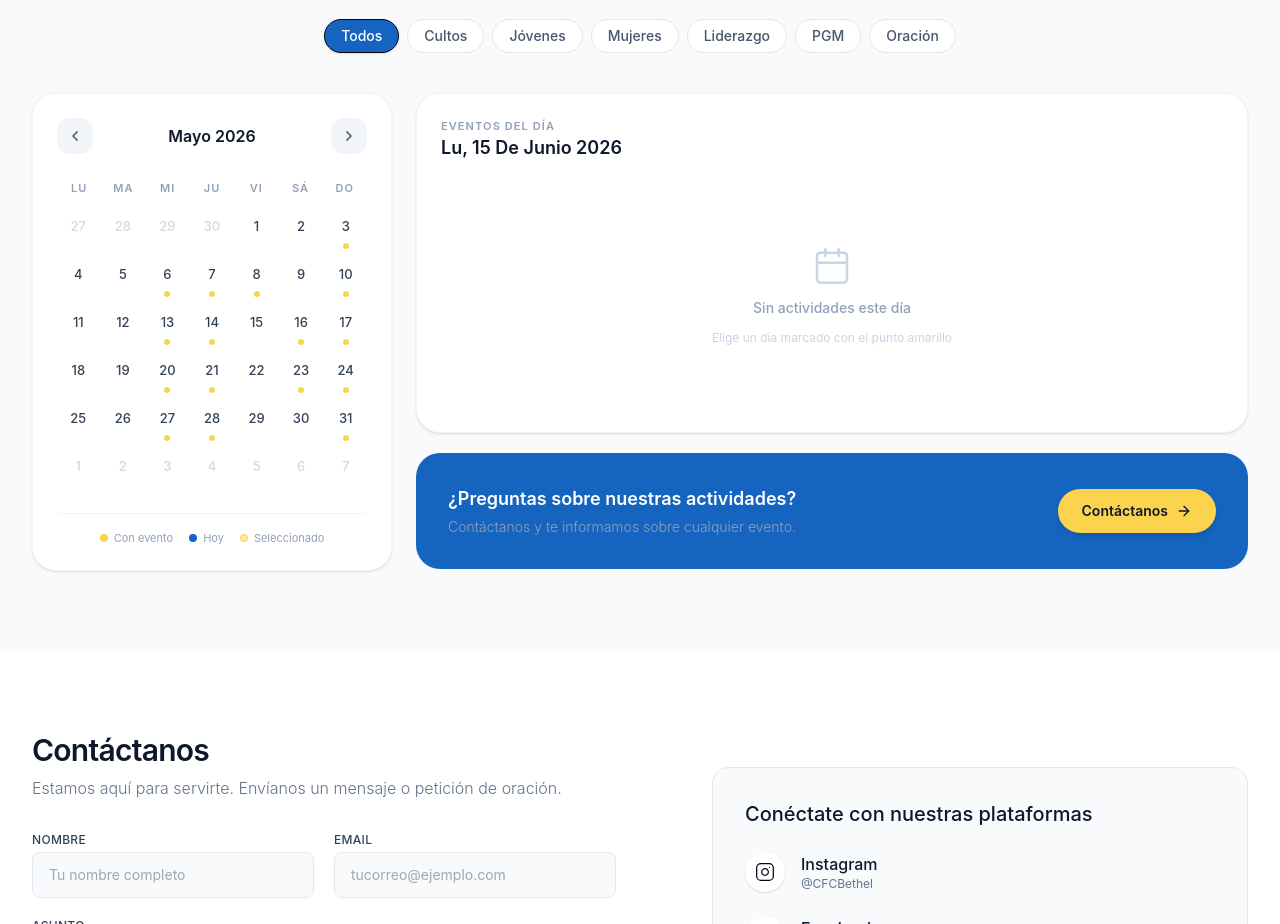
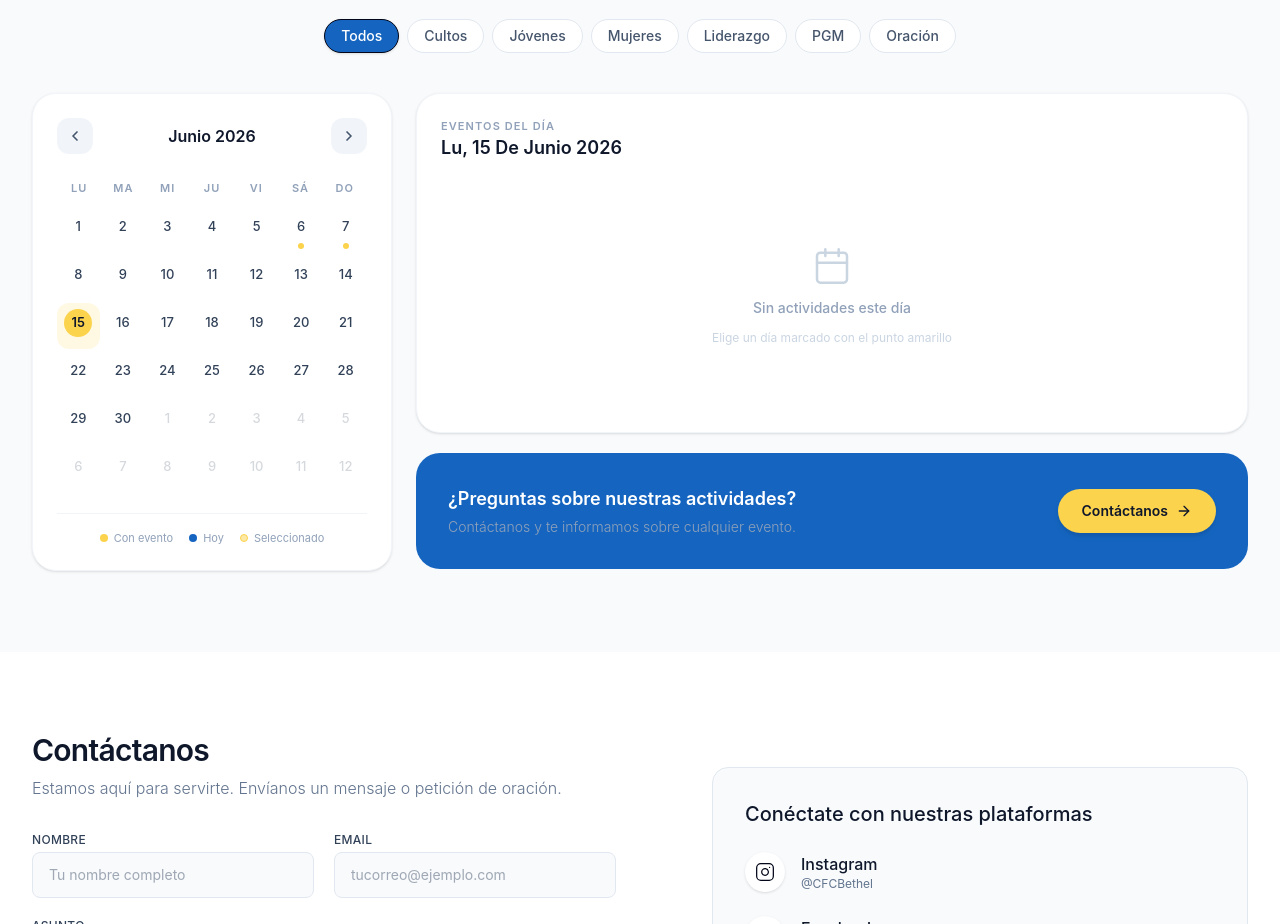
Before and after one commit to obed13/Bethel, a React (Vite) app: page / in a window 1280 px wide. Shown: the part 3580-4504 px from the top of the page. Built offline with nearby package versions, Linux system fonts and the light colour scheme.

Commit message:
año y mes actual

```diff
--- a/src/components/secciones/Calendario.jsx
+++ b/src/components/secciones/Calendario.jsx
@@ -151,8 +151,8 @@ const Calendario = () => {
   const today    = new Date();
   const todayStr = fmtDate(today);
 
-  const [viewYear,  setViewYear]  = useState(2026);
-  const [viewMonth, setViewMonth] = useState(4);          // Mayo
+  const [viewYear,  setViewYear]  = useState(today.getFullYear());
+  const [viewMonth, setViewMonth] = useState(today.getMonth());          // Mayo
   const [selected,  setSelected]  = useState(todayStr);
   const [filter,    setFilter]    = useState("todos");
 
```
